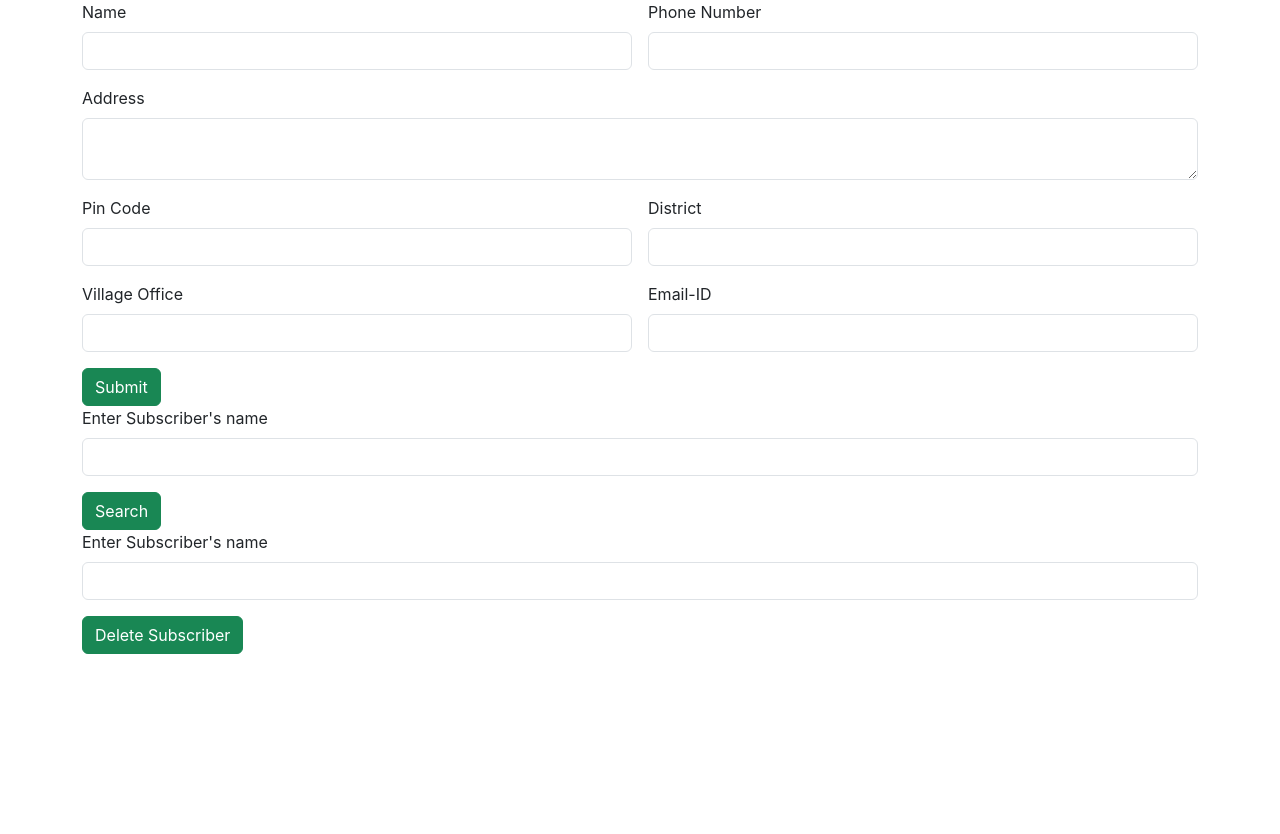
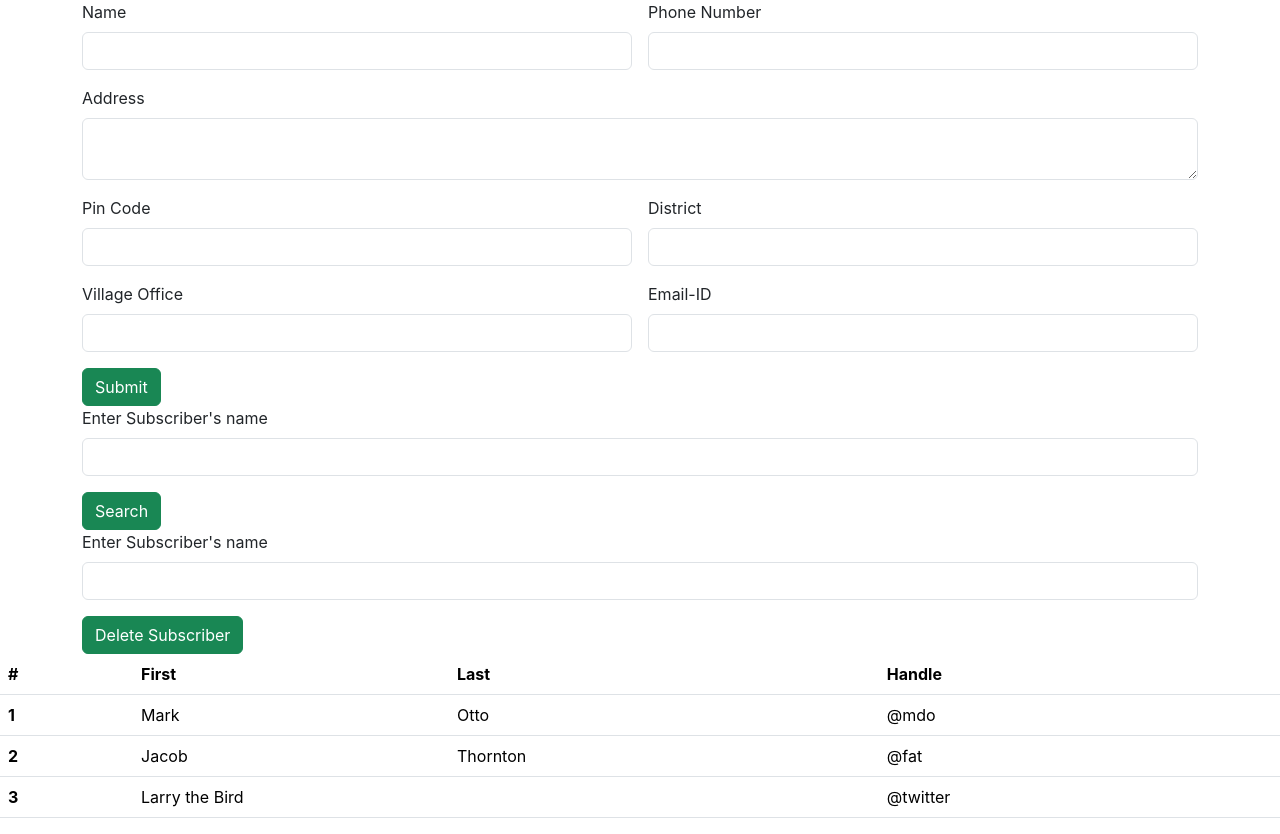
Before and after one commit to Liyo08/NewspaperAppTestReact-Frontend, a React (Create React App) app: page / in a window 1280 px wide. Before the commit the page ends 800 px from the top, so only its background shows below. Built offline with nearby package versions, Linux system fonts and the light colour scheme.

Commit message:
ViewAllSubscribers added

```diff
--- a/src/App.js
+++ b/src/App.js
@@ -3,6 +3,7 @@
 import AddSubscribersPage from './components/AddSubscribersPage';
 import SearchSubscribers from './components/SearchSubscribers';
 import DeleteSubscriber from './components/DeleteSubscriber';
+import ViewAllSubscribers from './components/ViewAllSubscribers';
 
 function App() {
   return (
@@ -10,6 +11,7 @@
      <AddSubscribersPage/>
      <SearchSubscribers/>
      <DeleteSubscriber/>
+     <ViewAllSubscribers/>
 
     </div>
   );
--- /dev/null
+++ b/src/components/ViewAllSubscribers.jsx
@@ -0,0 +1,43 @@
+import React from 'react'
+
+const ViewAllSubscribers = () => {
+  return (
+    <div>
+
+<table class="table">
+  <thead>
+    <tr>
+      <th scope="col">#</th>
+      <th scope="col">First</th>
+      <th scope="col">Last</th>
+      <th scope="col">Handle</th>
+    </tr>
+  </thead>
+  <tbody>
+    <tr>
+      <th scope="row">1</th>
+      <td>Mark</td>
+      <td>Otto</td>
+      <td>@mdo</td>
+    </tr>
+    <tr>
+      <th scope="row">2</th>
+      <td>Jacob</td>
+      <td>Thornton</td>
+      <td>@fat</td>
+    </tr>
+    <tr>
+      <th scope="row">3</th>
+      <td colspan="2">Larry the Bird</td>
+      <td>@twitter</td>
+    </tr>
+  </tbody>
+</table>
+
+
+
+    </div>
+  )
+}
+
+export default ViewAllSubscribers
```
